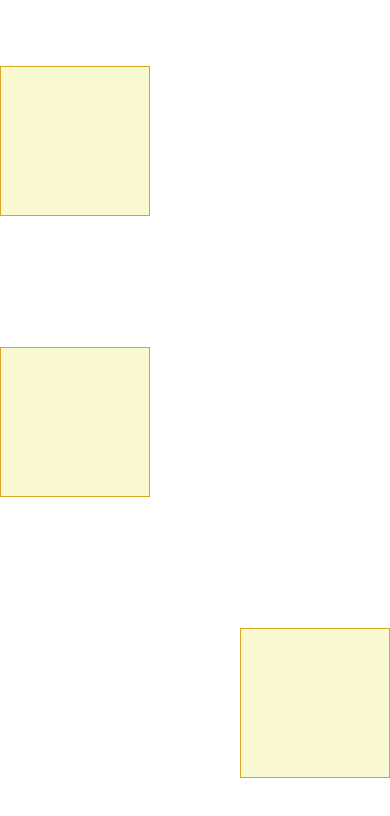
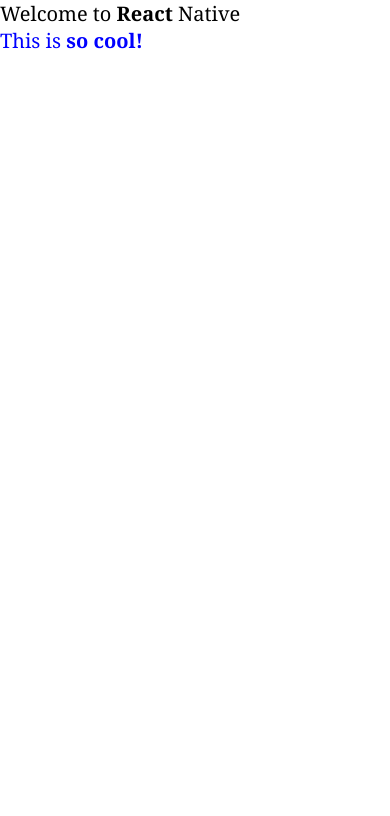
Before and after one commit to ParkSoHyeon/ReactNativeApp, a React Native app: screen / in a window 390 px wide. Shown: the top 816 px of the page. Built offline with nearby package versions, Linux system fonts and the light colour scheme.

Commit message:
03 스타일과 레이아웃 > 박스 모델과 플렉스 박스 > 텍스트 스타일링

```diff
--- a/App.js
+++ b/App.js
@@ -16,44 +16,23 @@
 
 const App: () => React$Node = () => {
     return (
-      <View style={styles.container}>
-          <View style={[styles.item, { alignSelf: 'flex-start' }]}/>
-          <View style={[styles.item, { alignSelf: 'stretch', width: undefined }]}/>
-          <View style={[styles.item, { alignSelf: 'flex-end' }]}/>
-      </View>
+      <Text style={styles.headline}>
+          Welcome to <Text style={styles.bold}>React</Text> Native {'\n'}
+          <Text style={styles.subheader}>This is <Text style={styles.bold}>so cool!</Text></Text>
+      </Text>
   );
 };
 
-/*
-* justifyContent 속성 값
-*   flex-start
-*   flex-end
-*   center
-*   space-between
-*   space-around
-* */
-
-/*
-* alignSelf 속성 값
-*   flex-start
-*   flex-end
-*   center
-*   stretch
-* */
-
 const styles = StyleSheet.create({
-   container: {
-       flex: 1,
-       flexDirection: 'column',
-       justifyContent: 'space-around',
-       alignItems: 'flex-start'
-   },
-    item: {
-        backgroundColor: 'lightgoldenrodyellow',
-        width: 150,
-        height: 150,
-        borderWidth: 1,
-        borderColor: 'goldenrod',
+    headline: {
+        fontFamily: 'Georgia',
+        fontSize: 20
+    },
+    subheader: {
+        color: 'blue'
+    },
+    bold: {
+        fontWeight: 'bold'
     }
 });
 
```
